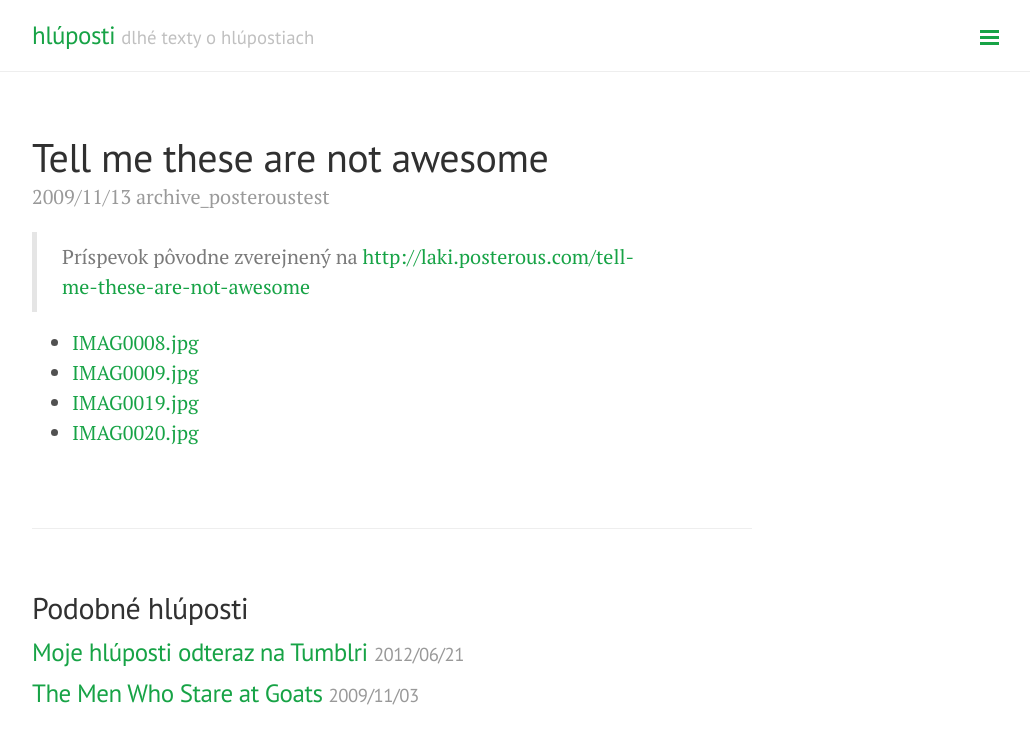
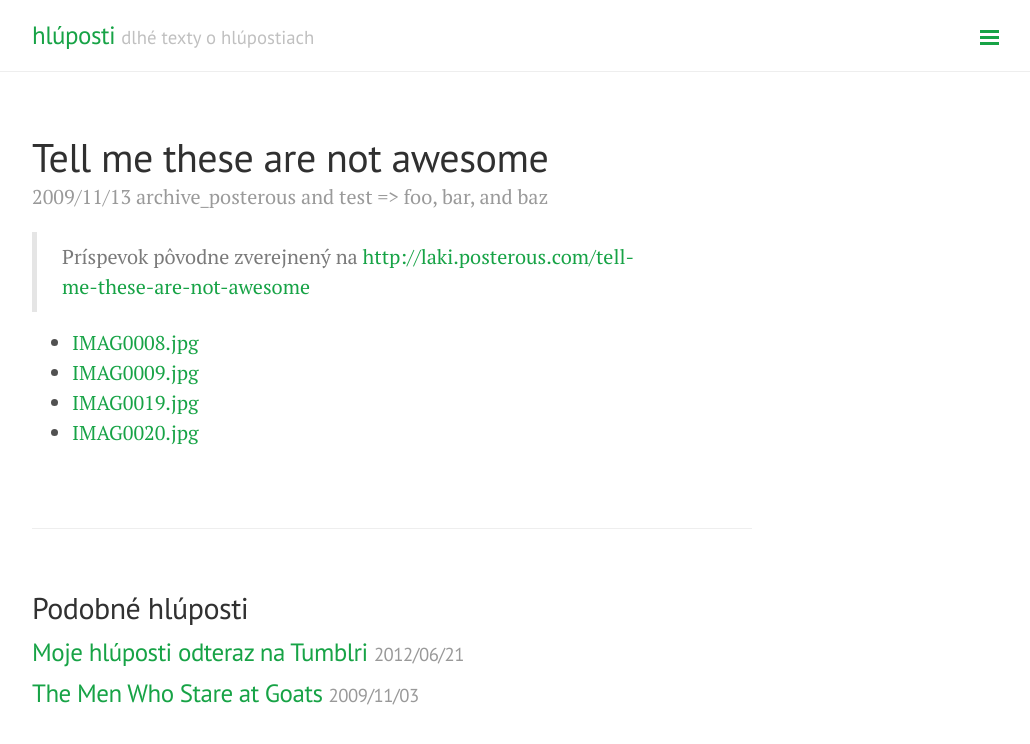
Before and after one commit to hluposti/hluposti.github.io, a Jekyll site: the page built from _posts/2009-11-13-tell-me-these-are-not-awesome.md, in a window 1280 px wide. Shown: the top 744 px of the page, without its empty margins (248-1278 px from the left). Built offline with Jekyll 4.4.1, drawn with Linux system fonts in a browser that asks for light colours; Markdown is read by kramdown in place of the engine named in the settings.

Commit message:
Update post.html

```diff
--- a/_layouts/post.html
+++ b/_layouts/post.html
@@ -4,7 +4,7 @@
 
 <div class="post">
   <h1 class="post-title">{{ page.title }}</h1>
-  <span class="post-date">{{ page.date | date: "%Y/%m/%d" }}  {{ page.tags }}</span>
+  <span class="post-date">{{ page.date | date: "%Y/%m/%d" }}  {{ page.tags | array_to_sentence_string }} => foo, bar, and baz</span>
   {{ content }}
 </div>
 
```
